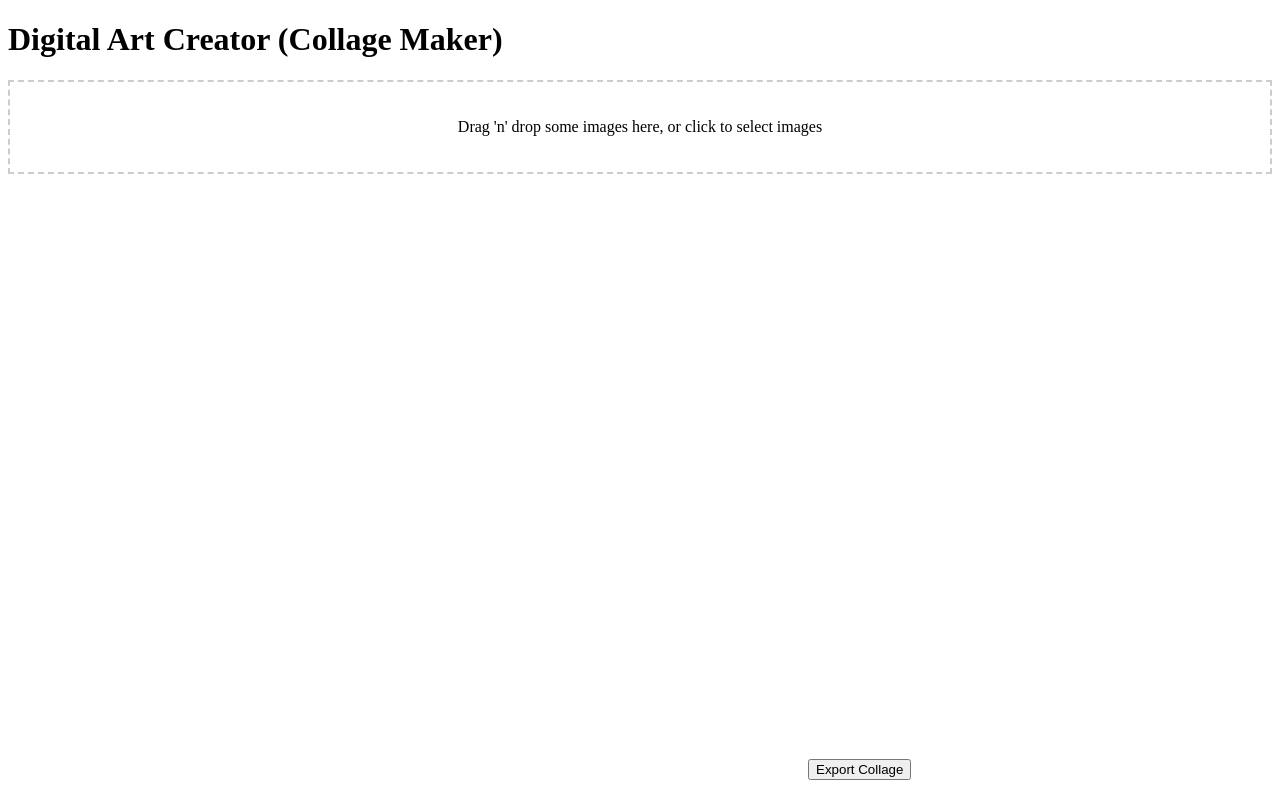
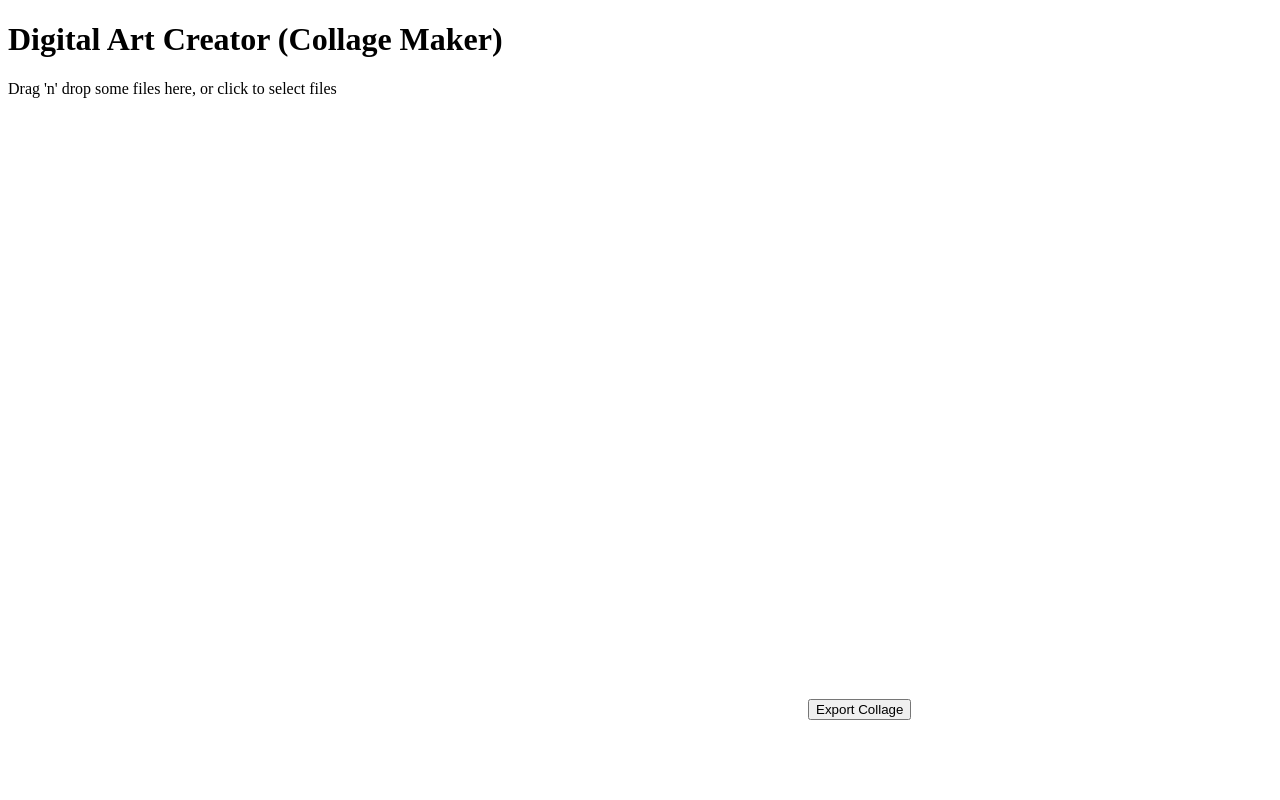
Before and after one commit to Fanu2/Collage-Maker, a Next.js app: page / in a window 1280 px wide. Built offline with nearby package versions, Linux system fonts and the light colour scheme.

Commit message:
Update ImageUploader.js

```diff
--- a/components/ImageUploader.js
+++ b/components/ImageUploader.js
@@ -2,12 +2,15 @@ import React from 'react';
 import { useDropzone } from 'react-dropzone';
 
 const ImageUploader = ({ onDrop }) => {
-  const { getRootProps, getInputProps } = useDropzone({ onDrop });
+  const { getRootProps, getInputProps } = useDropzone({
+    accept: 'image/*',
+    onDrop,
+  });
 
   return (
-    <div {...getRootProps()} style={{ border: '2px dashed #ccc', padding: '20px', textAlign: 'center' }}>
+    <div {...getRootProps()} className="dropzone">
       <input {...getInputProps()} />
-      <p>Drag 'n' drop some images here, or click to select images</p>
+      <p>Drag 'n' drop some files here, or click to select files</p>
     </div>
   );
 };
```
